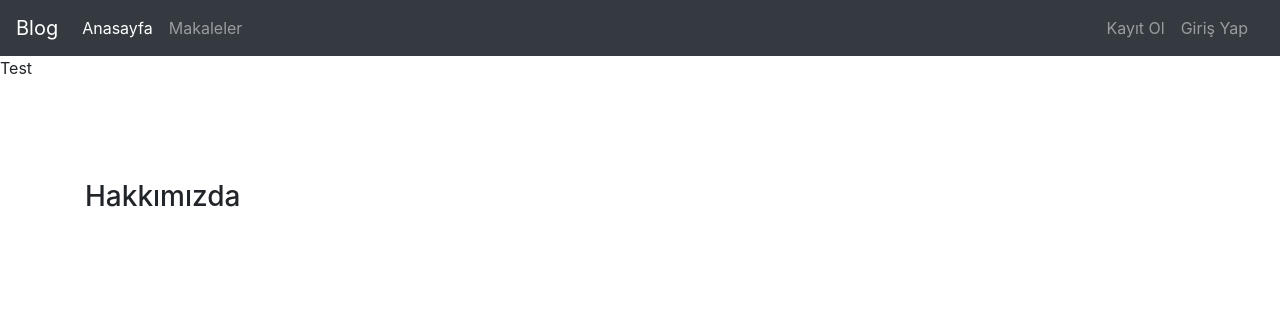
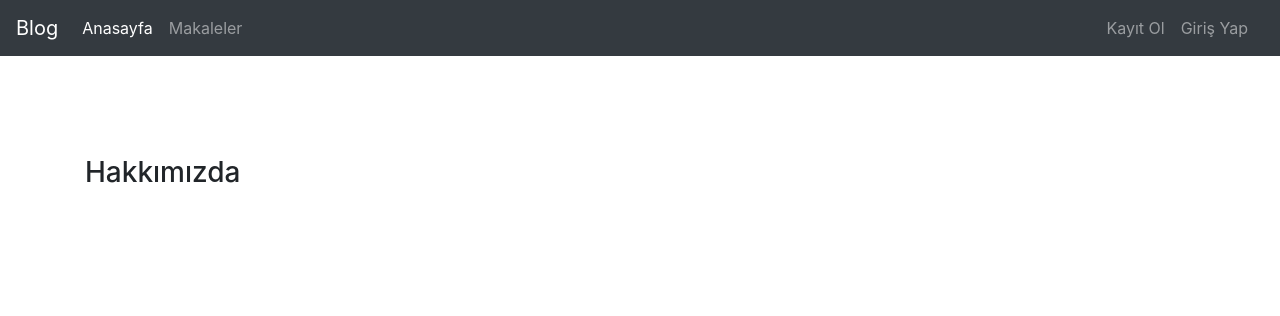
Before and after one commit to imertekin/Django-blog, a Django app: page /about/ in a window 1280 px wide. Shown: the top 316 px of the page. Run offline with Django 3.2, Linux system fonts and the light colour scheme; some libraries are stand-ins or nearby versions.

Commit message:
düzeltildi

```diff
--- a/templates/includes/navbar.html
+++ b/templates/includes/navbar.html
@@ -55,5 +55,3 @@
       </form>
     </div>
   </nav>
-
-  Test
```
